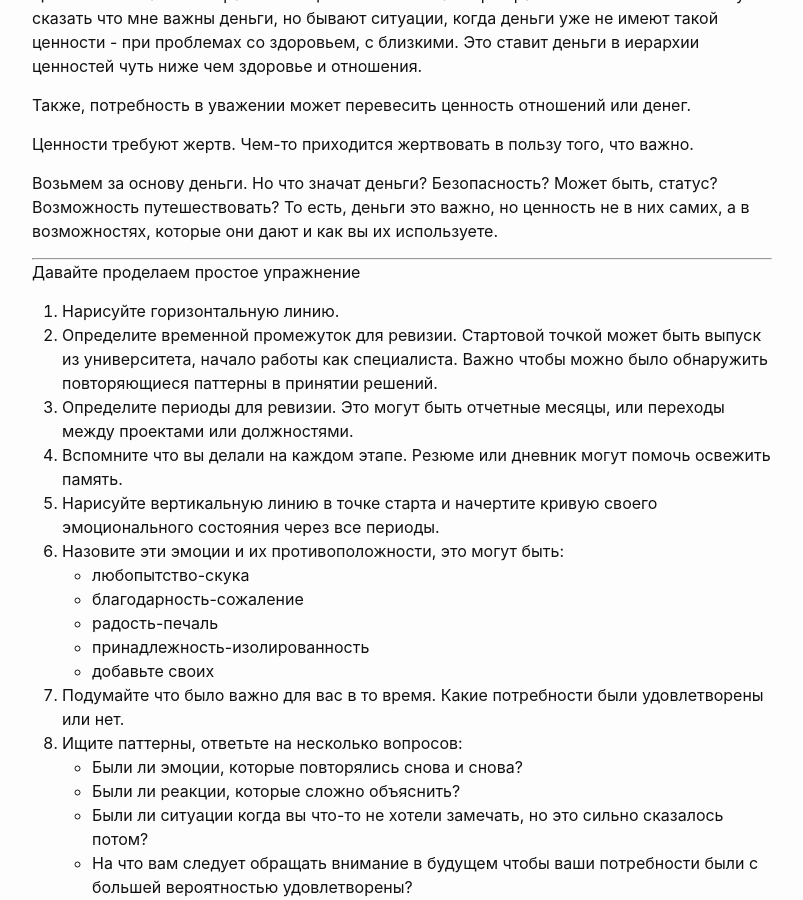
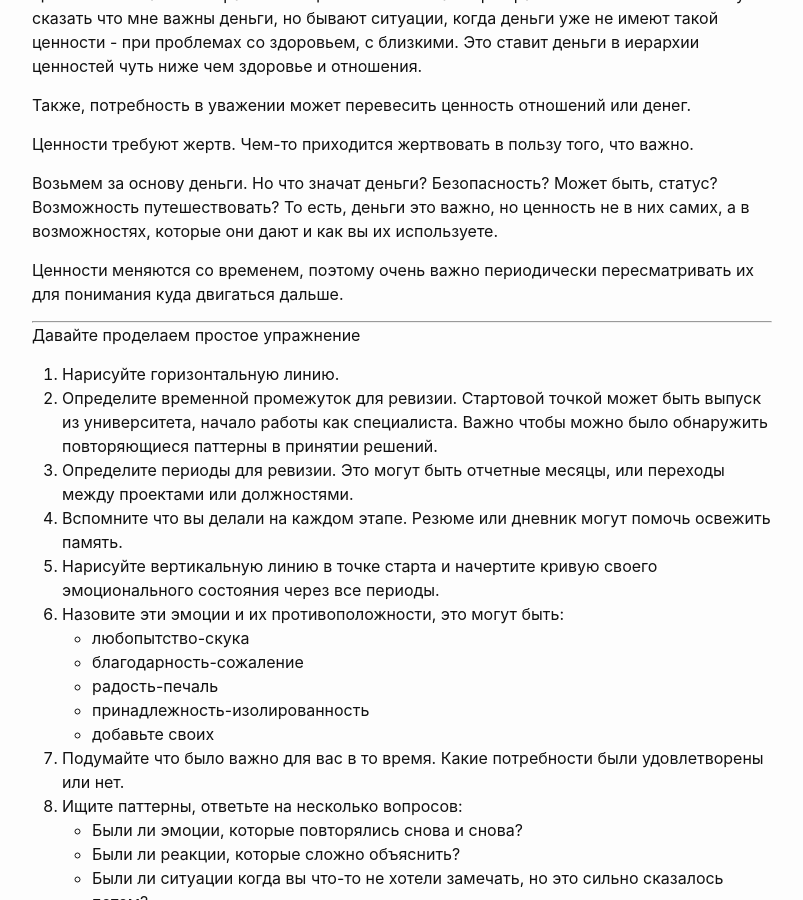
Before and after one commit to badattech/badattech.github.io, a Jekyll site: the page built from _posts/2020-09-05-reflection.md, in a window 1280 px wide and 900 px high, scrolled down 1068 px. Shown: the whole window, without its empty margins (238-1041 px from the left). Built offline with Jekyll 4.4.1, drawn with Linux system fonts in a browser that asks for light colours.

Commit message:
update reflection post

```diff
--- a/_posts/2020-09-05-reflection.md
+++ b/_posts/2020-09-05-reflection.md
@@ -23,6 +23,8 @@ summary:
 
 Возьмем за основу деньги. Но что значат деньги? Безопасность? Может быть, статус? Возможность путешествовать? То есть, деньги это важно, но ценность не в них самих, а в возможностях, которые они дают и как вы их используете.
 
+Ценности меняются со временем, поэтому очень важно периодически пересматривать их для понимания куда двигаться дальше.
+
 ***
 
 Давайте проделаем простое упражнение
```
